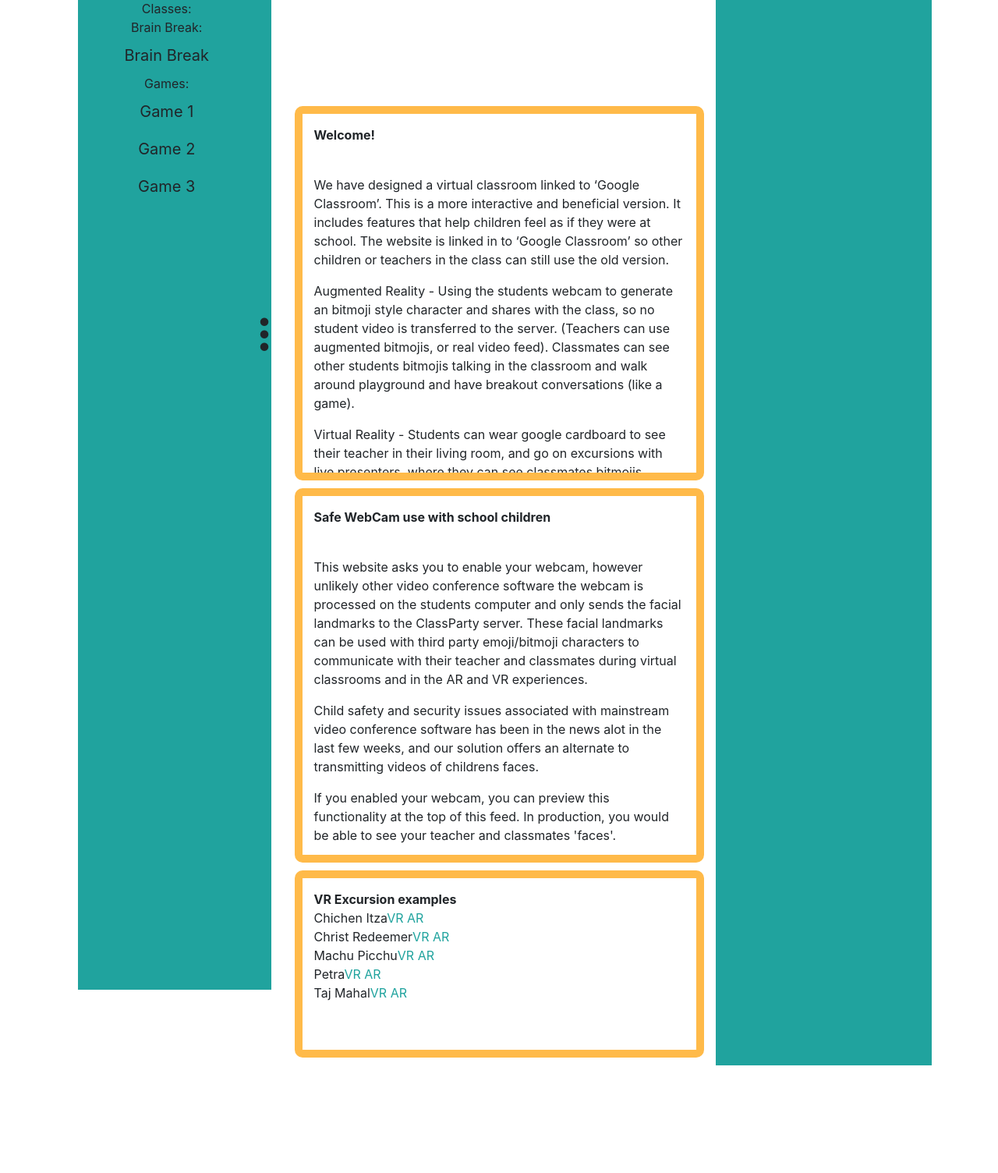
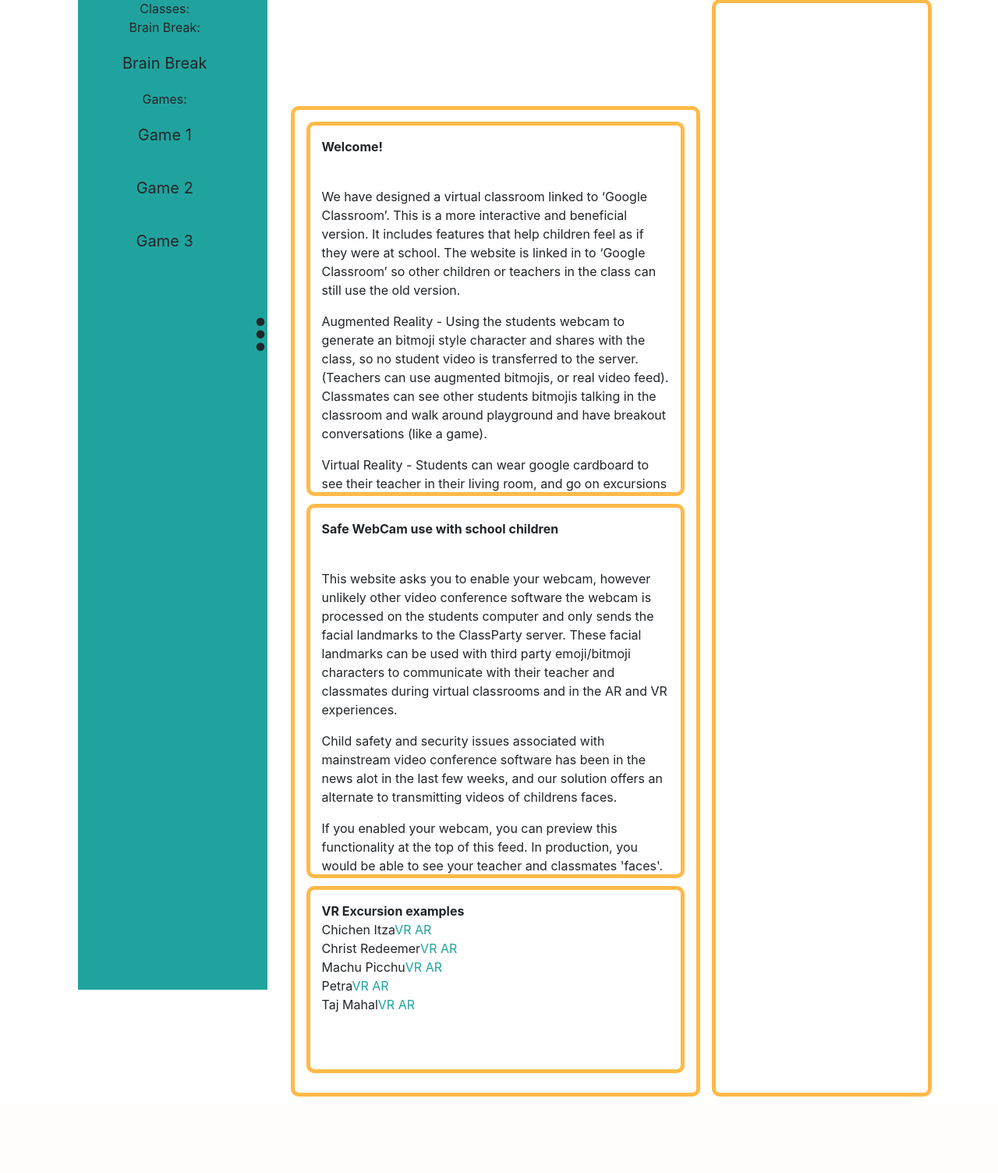
Before and after one commit to karwalski/classparty, a PHP site: page / in a window 1280 px wide. Shown: the part 56-1560 px from the top of the page at 78% size. After the commit the page ends 1462 px from the top, so only its background shows below. Run offline with PHP 8.4, Linux system fonts and the light colour scheme; some libraries are stand-ins or nearby versions; some web fonts are replaced.

Commit message:
style updates

```diff
--- a/htdocs/css/styles.css
+++ b/htdocs/css/styles.css
@@ -95,11 +95,17 @@ a:active {
     text-align: center;
 	display: inline-block;
 	background-color: #20A39E;
+	 height: 100vh;
 
 }
 #assignments {
     text-align: center;
-	background-color: #20A39E;
+	    border-color: #FFBA49;
+    border-width: 5px;
+    border-style: solid;
+    border-radius: 10px;
+    margin-bottom: 10px;
+	padding: 15px;
 
 }
 
@@ -130,9 +136,14 @@ a:active {
 }
 
 #feed {
-height: 100%;
+height: 100vh;
     overflow: scroll;
-
+    border-color: #FFBA49;
+    border-width: 5px;
+    border-style: solid;
+    border-radius: 10px;
+    margin-bottom: 10px;
+	padding: 15px;
 }
 
 .post {
@@ -140,7 +151,7 @@ height: 100%;
     max-height: 30em;
 	overflow: auto;
     border-color: #FFBA49;
-    border-width: 10px;
+    border-width: 5px;
     border-style: solid;
     border-radius: 10px;
     margin-bottom: 10px;
@@ -175,3 +186,18 @@ display: inline-block;
     overflow: hidden;
     line-height: 0.2em;
 }
+
+.btn-cp-primary {
+    color: #fff;
+    margin-bottom: 0.5em;
+	    margin-top: 0.5em;
+}
+
+.arrow-yellow {
+	  width: 0;
+  height: 0;
+  border-top: 20px solid transparent;
+  border-bottom: 20px solid transparent;
+
+  border-left: 20px solid green;
+}
```
